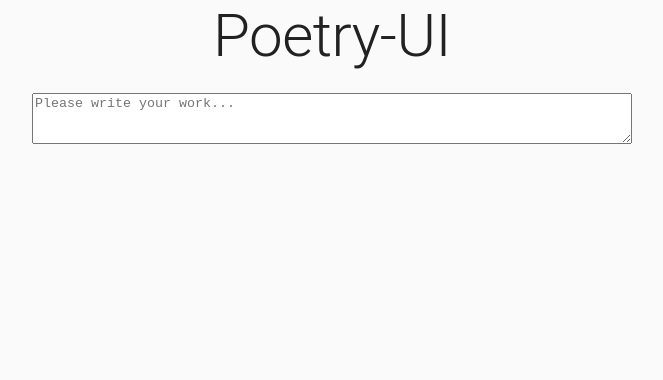
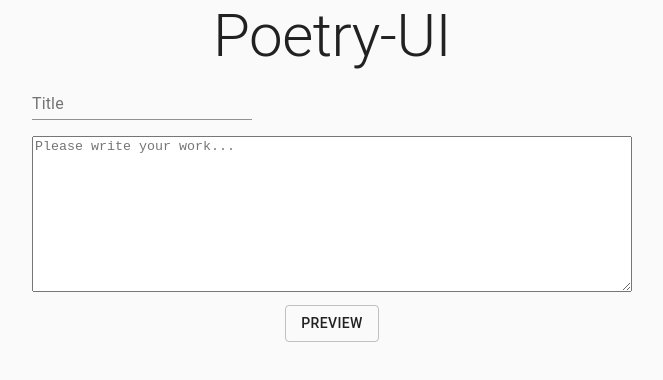
Before and after one commit to tensaikazuo/poetry-ui, a React (Create React App) app: page / in a window 1280 px wide. Shown: the top 380 px of the page, without its empty margins (308-971 px from the left). Built offline with nearby package versions, Linux system fonts and the light colour scheme.

Commit message:
Add an input for title and preview button

```diff
--- a/src/App.js
+++ b/src/App.js
@@ -3,6 +3,8 @@ import { makeStyles } from '@material-ui/core/styles';
 import CssBaseline from '@material-ui/core/CssBaseline';
 import TextareaAutosize from '@material-ui/core/TextareaAutosize';
 import Typography from '@material-ui/core/Typography';
+import TextField from '@material-ui/core/TextField';
+import Button from '@material-ui/core/Button';
 
 const useStyles = makeStyles({
   title: {
@@ -15,6 +17,15 @@ const useStyles = makeStyles({
       width: '100%',
     },
   },
+  button: {
+    textAlign: 'center',
+  },
+  mbsm: {
+    marginBottom: '8px',
+  },
+  mbmd: {
+    marginBottom: '16px',
+  }
 });
 
 function App() {
@@ -23,12 +34,16 @@ function App() {
     <>
       <CssBaseline />
       <div className={classes.title}>
-        <Typography variant="h2" component="h1" gutterBottom>
+        <Typography variant="h2" component="h1">
           Poetry-UI
         </Typography>
       </div>
-      <div className={classes.entry}>
-        <TextareaAutosize aria-label="minimum height" rowsMin={3} placeholder="Please write your work..." />
+      <div className={`${classes.entry} ${classes.mbsm}`}>
+        <TextField label="Title" className={classes.mbmd} />
+        <TextareaAutosize aria-label="minimum height" rowsMin={10} placeholder="Please write your work..." />
+      </div>
+      <div className={classes.button}>
+        <Button variant="outlined">Preview</Button>
       </div>
     </>
   );
```
